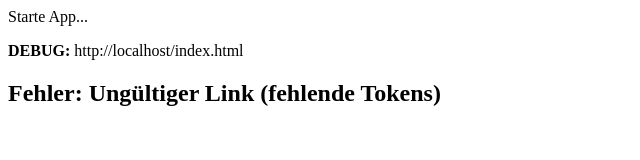
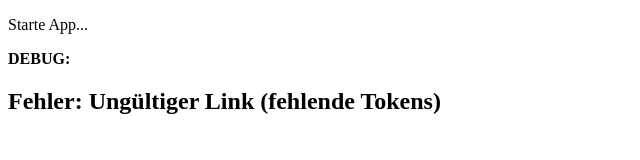
Before and after one commit to AchsOne/gaffel-redirect, a plain HTML site: page index.html in a window 1280 px wide. Shown: the whole page, without its empty margins (0-640 px from the left). Drawn offline with Linux system fonts and the light colour scheme.

Commit message:
Update index.html

```diff
--- a/index.html
+++ b/index.html
@@ -1,10 +1,16 @@
+<!DOCTYPE html>
+<html lang="de">
+<head>
+  <meta charset="UTF-8" />
+  <title>Weiterleitung zur App…</title>
+</head>
 <body>
   <p>Starte App...</p>
   <script>
-    const currentUrl = window.location.href;
-    document.body.innerHTML += `<p><strong>DEBUG:</strong> ${currentUrl}</p>`;
+    const rawHash = window.location.hash.substring(1); // entferne das '#'
+    document.body.innerHTML += `<p><strong>DEBUG:</strong> ${rawHash}</p>`;
 
-    const params = new URLSearchParams(window.location.search);
+    const params = new URLSearchParams(rawHash);
     const access_token = params.get("access_token");
     const refresh_token = params.get("refresh_token");
     const type = params.get("type");
@@ -20,3 +26,4 @@
     }
   </script>
 </body>
+</html>
```
